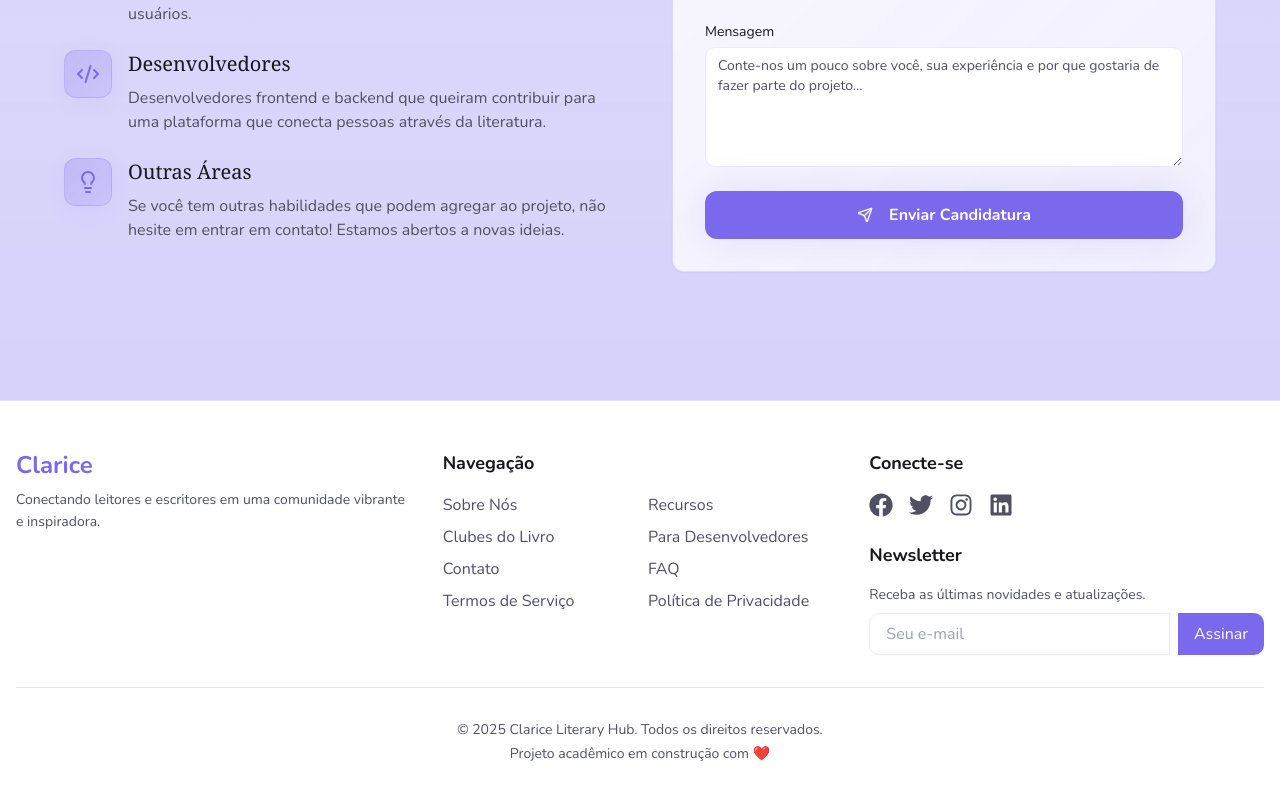
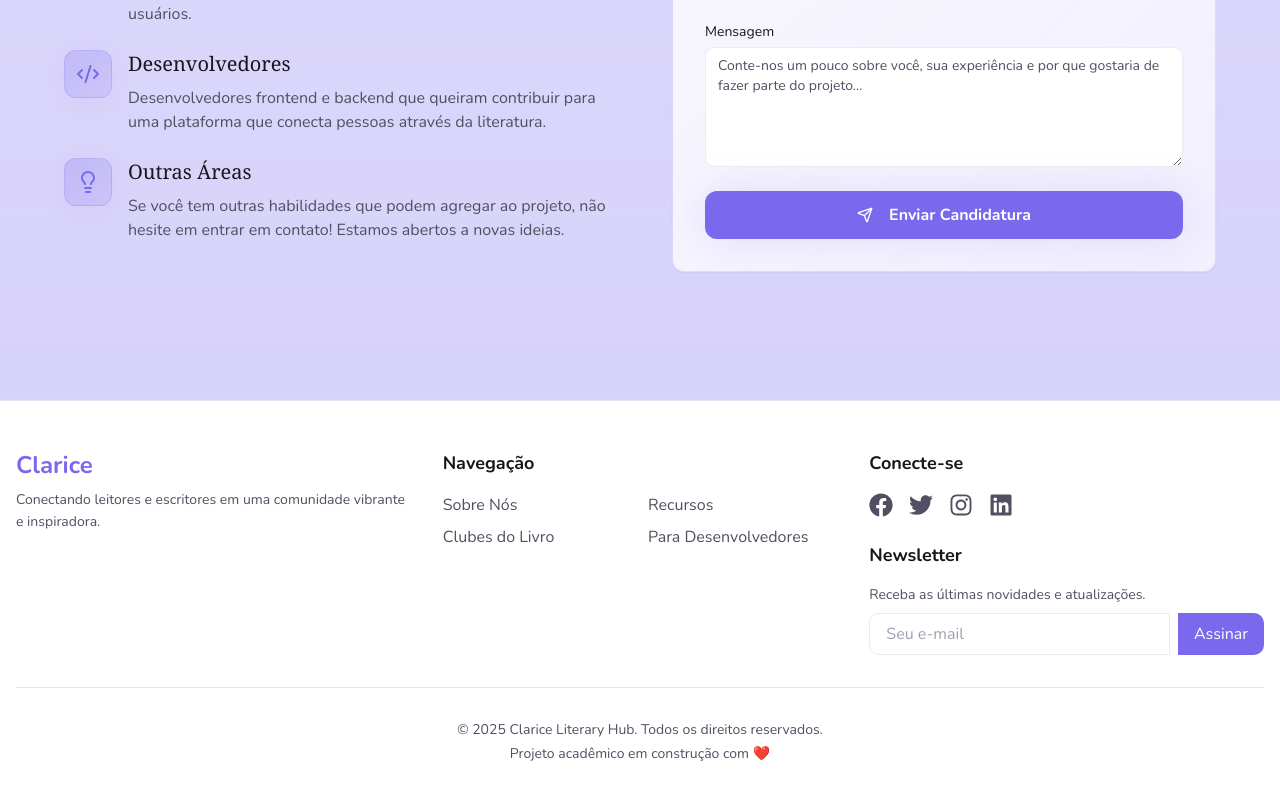
Before and after one commit to euclari/recruiting-lp, a React (Vite) app: page / in a window 1280 px wide. Shown: the part 8264-9064 px from the top of the page. Built offline with nearby package versions, Linux system fonts and the light colour scheme; the HTML template or start-up script is replaced by a standard one.

Commit message:
refactor(Footer): remove outdated links for a cleaner navigation

```diff
--- a/src/components/shared/Footer.tsx
+++ b/src/components/shared/Footer.tsx
@@ -22,10 +22,6 @@ const Footer: React.FC = () => {
               <a href="#features" className="text-muted-foreground hover:text-primary transition-colors">Recursos</a>
               <a href="#book-clubs" className="text-muted-foreground hover:text-primary transition-colors">Clubes do Livro</a>
               <a href="#developers" className="text-muted-foreground hover:text-primary transition-colors">Para Desenvolvedores</a>
-              <a href="#contact" className="text-muted-foreground hover:text-primary transition-colors">Contato</a>
-              <a href="#faq" className="text-muted-foreground hover:text-primary transition-colors">FAQ</a>
-              <a href="#terms" className="text-muted-foreground hover:text-primary transition-colors">Termos de Serviço</a>
-              <a href="#privacy" className="text-muted-foreground hover:text-primary transition-colors">Política de Privacidade</a>
             </div>
           </div>
 
```
